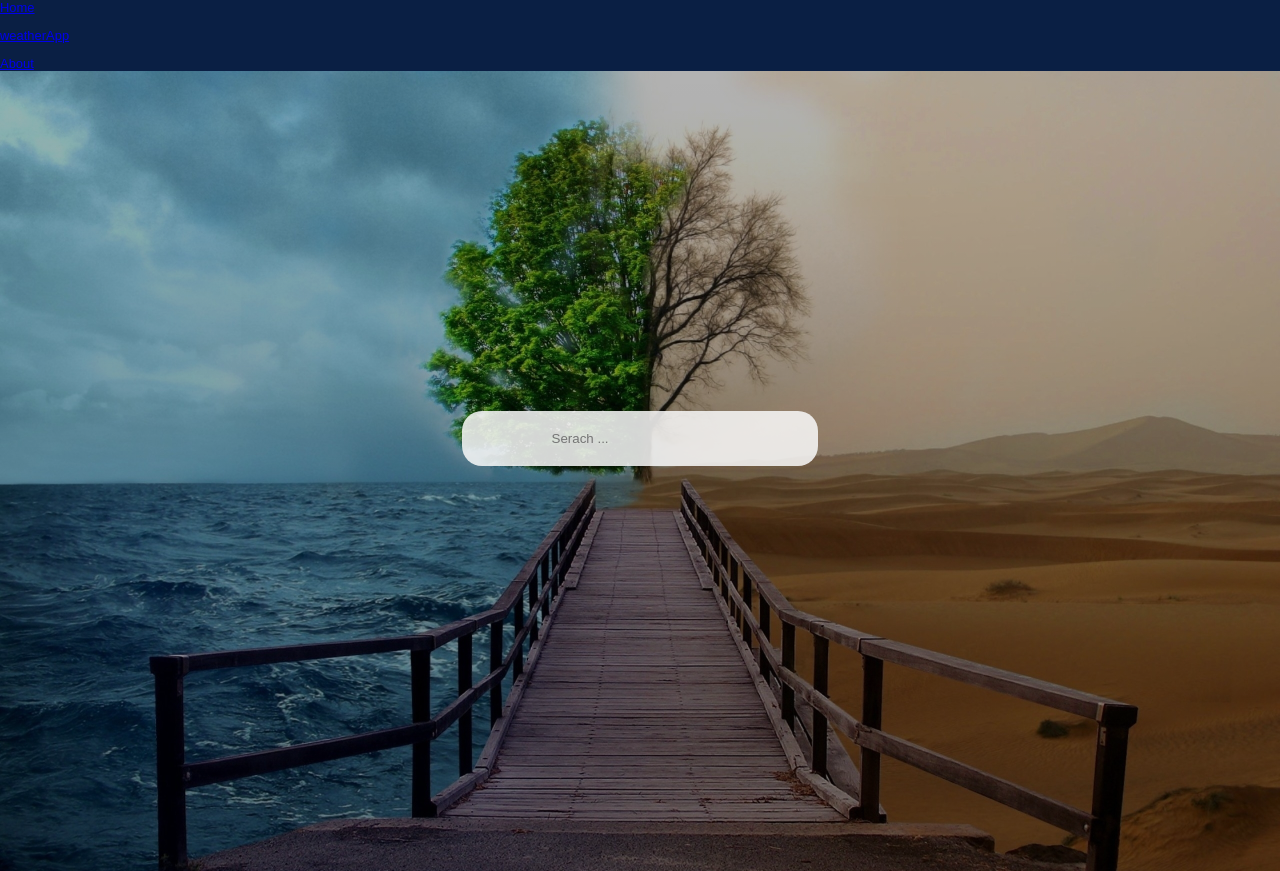
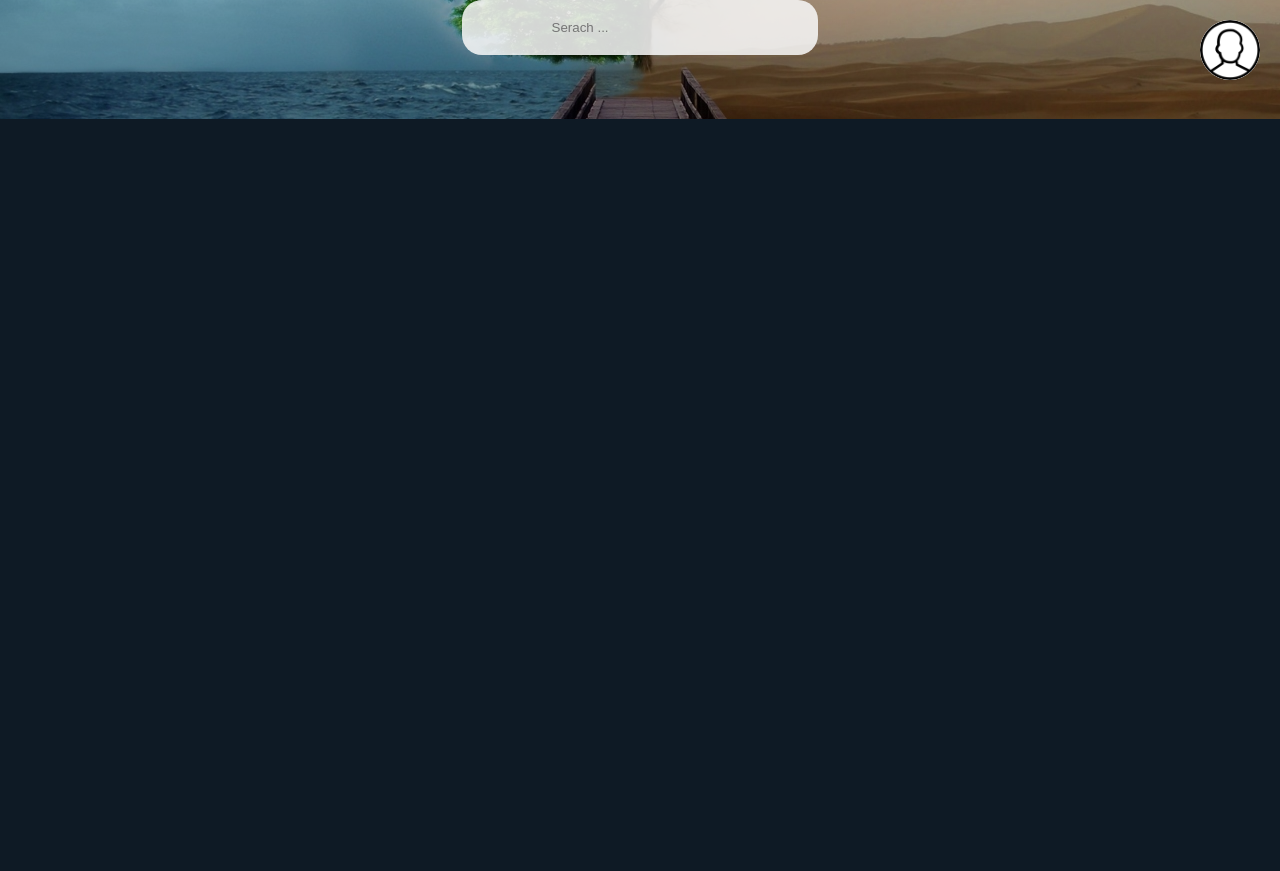
Before and after one commit to fvt98/shk-pwa, a React (Create React App) app: page /weatherApp in a window 1280 px wide. After the commit the page ends 800 px from the top, so only its background shows below. Built offline with nearby package versions, Linux system fonts and the light colour scheme.

Commit message:
start dropdown navbar

```diff
--- a/src/App.js
+++ b/src/App.js
@@ -1,28 +1,47 @@
-import React from "react";
-import {BrowserRouter as Router, Routes, Route, Link} from "react-router-dom";
+import React, {useState} from "react";
+import { BrowserRouter as Router, Routes, Route, Link } from "react-router-dom";
 
 import Home from "./home.js";
 import About from './testsite.js';
 import WeatherApp from "./weatherApp.js";
 
+import portrait from "./img/user.png";
+
 const App = () => {
+    const [open, setOpen] = useState(false);
+
     return (
         <Router>
-            <div>
+            <div className="App">
+                <div className="menu-container">
+                    <div className="menu-trigger" onClick={()=>{setOpen(!open)}}>
+                        <img src={portrait}></img>
+                    </div>
+
+                    <div className={`dropdown-menu ${open? 'active' : 'inactive'}`}>
+                        <h3>TestName<br /><span>Website-Test</span></h3>
+                        <ul>
+                            <li className="dropdownItem">
                                 <Link to="/">Home</Link>
-                <p/>
-                <Link to="weatherApp">weatherApp</Link>
-                <p/>
+                            </li>
+                            <li className="dropdownItem">
+                                <Link to="/weatherApp">Weather App</Link>
+                            </li>
+                            <li className="dropdownItem">
                                 <Link to="/about">About</Link>
+                            </li>
+                        </ul>
+                    </div>
                 </div>
 
                 <Routes>
-                <Route path="/" exact element={<Home />}/>
+                    <Route path="/" exact element={<Home />} />
 
-                <Route path="/weatherApp" exact element={<WeatherApp />}/>
+                    <Route path="/weatherApp" exact element={<WeatherApp />} />
 
-                <Route path="/about" exact element={<About />}/>
+                    <Route path="/about" exact element={<About />} />
                 </Routes>
+            </div>
         </Router>
     )
 }
--- /dev/null
+++ b/src/css/App.css
@@ -0,0 +1,39 @@
+.App {
+    text-align: center;
+}
+
+.App-logo {
+    height: 40vmin;
+    pointer-events: none;
+}
+
+@media (prefers-reduced-motion: no-preference) {
+    .App-logo {
+        animation: App-logo-spin infinite 20s linear;
+    }
+}
+
+.App-header {
+    background-color: #071a41;
+    min-height: 100vh;
+    display: flex;
+    flex-direction: column;
+    align-items: center;
+    justify-content: center;
+    font-size: calc(10px + 2vmin);
+    color: white;
+}
+
+.App-link {
+    color: #61dafb;
+}
+
+@keyframes App-logo-spin {
+    from {
+        transform: rotate(0deg);
+    }
+
+    to {
+        transform: rotate(360deg);
+    }
+}
--- /dev/null
+++ b/src/css/index.css
@@ -0,0 +1,129 @@
+:root {
+    --primary-bg: #0e1a25;
+    --secondary-bg: #fff;
+    --primary-text-color: #555;
+    --secondary-text-color: #cecece;
+    --border-radius: 8px;
+    --speed: 500ms;
+  }
+
+  body {
+    margin: 0;
+    font-family: -apple-system, BlinkMacSystemFont, 'Segoe UI', 'Roboto', 'Oxygen',
+      'Ubuntu', 'Cantarell', 'Fira Sans', 'Droid Sans', 'Helvetica Neue',
+      sans-serif;
+    -webkit-font-smoothing: antialiased;
+    -moz-osx-font-smoothing: grayscale;
+    background-color: var(--primary-bg);
+  }
+
+  code {
+    font-family: source-code-pro, Menlo, Monaco, Consolas, 'Courier New',
+      monospace;
+  }
+
+  ul{
+    list-style: none;
+  }
+
+  a {
+    text-decoration: none;
+  }
+
+  .menu-trigger img{
+    position: absolute;
+    top: 20px;
+    right: 20px;
+    height: 60px;
+    width: 60px;
+    border-radius: 50%;
+    overflow: hidden;
+    cursor: pointer;
+    background-color: #fff;
+  }
+
+  .dropdown-menu{
+    position: absolute;
+    top: 100px;
+    right: 20px;
+    background-color: #fff;
+    border-radius: var(--border-radius);
+    padding: 10px 20px;
+    width: 200px;
+  }
+
+  .dropdown-menu::before{
+    content: '';
+    position: absolute;
+    top: -5px;
+    right: 20px;
+    height: 20px;
+    width: 20px;
+    background: var(--secondary-bg);
+    transform: rotate(45deg);
+  }
+
+  .dropdown-menu.active{
+    opacity: 1;
+    visibility: visible;
+    transform: translateY(0);
+    transition: var(--speed) ease;
+  }
+
+  .dropdown-menu.inactive{
+    opacity: 0;
+    visibility: hidden;
+    transform: translateY(-20px);
+    transition: var(--speed) ease;
+  }
+
+
+  h3{
+    width: 100%;
+    text-align: center;
+    font-size: 18px;
+    padding: 20px 0;
+    font-weight: 500;
+    font-size: 18px;
+    color: var(--primary-text-color);
+    line-height: 1.2rem;
+  }
+
+  h3 span{
+    font-size: 14px;
+    color: var(--secondary-text-color);
+    font-weight: 400;
+  }
+
+  .dropdown-menu ul li{
+    padding: 10px  0;
+    border-top: 1px solid rgba(0, 0, 0, 0.05);
+  }
+
+  .dropdown-menu ul li:hover a{
+    color: rgb(212, 33, 9);
+    cursor: pointer;
+  }
+
+  .dropdown-menu ul li:hover img{
+    opacity: 1;
+    cursor: pointer;
+  }
+
+  .dropdownItem{
+    display: flex;
+    margin: 10px auto;
+  }
+
+  .dropdownItem img{
+    max-width: 20px;
+    margin-right: 10px;
+    opacity: 0.5;
+    transition: var(--speed);
+  }
+
+  .dropdownItem a{
+    max-width: 100px;
+    margin-left: 10px;
+    transition: var(--speed);
+  }
--- a/src/App.css
+++ b/src/css/weatherCss.css
@@ -1,13 +1,7 @@
-html, body, #root {
-    font: 0.9rem sans-serif;
-    background: #0a1f44;
-    color: #db2087;
-    height: 100%;
-    margin: 0;
-}
+
 
 .main-container {
-    background: linear-gradient( rgba(0, 0, 0, 0.3), rgba(0, 0, 0, 0.418) ), url('../public/images/bg.jpg');
+    background: linear-gradient(rgba(0, 0, 0, 0.3), rgba(0, 0, 0, 0.418)), url('/public/images/bg.jpg');
     background-size: cover;
     background-position: center;
 }
--- a/src/index.js
+++ b/src/index.js
@@ -1,5 +1,8 @@
 import React from "react";
 import ReactDOM from "react-dom";
+
+import "./css/index.css";
+import "./css/App.css"
 
 import App from './App';
 
--- a/src/weatherApp.js
+++ b/src/weatherApp.js
@@ -1,7 +1,7 @@
 import React, {useState} from "react";
 
 import { fetchWeather } from './api/fetchWeather';
-import './App.css';
+import './css/weatherCss.css';
 
 const WeatherApp = () => {
     const [query, setQuery] = useState('');
```
Also changed, not shown: src/img/user.png (added). Lines whose indentation alone changed are shown as unchanged.
